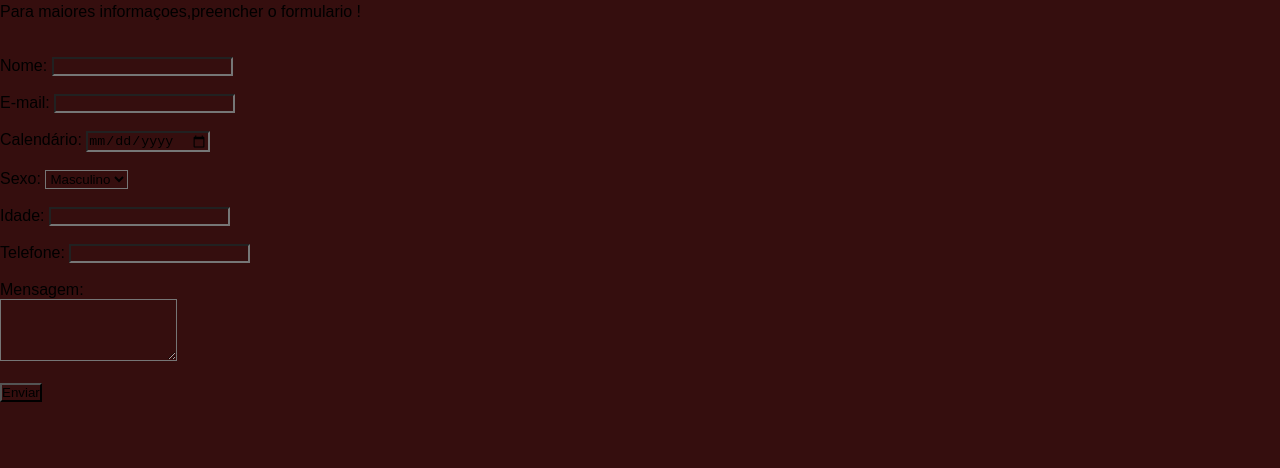
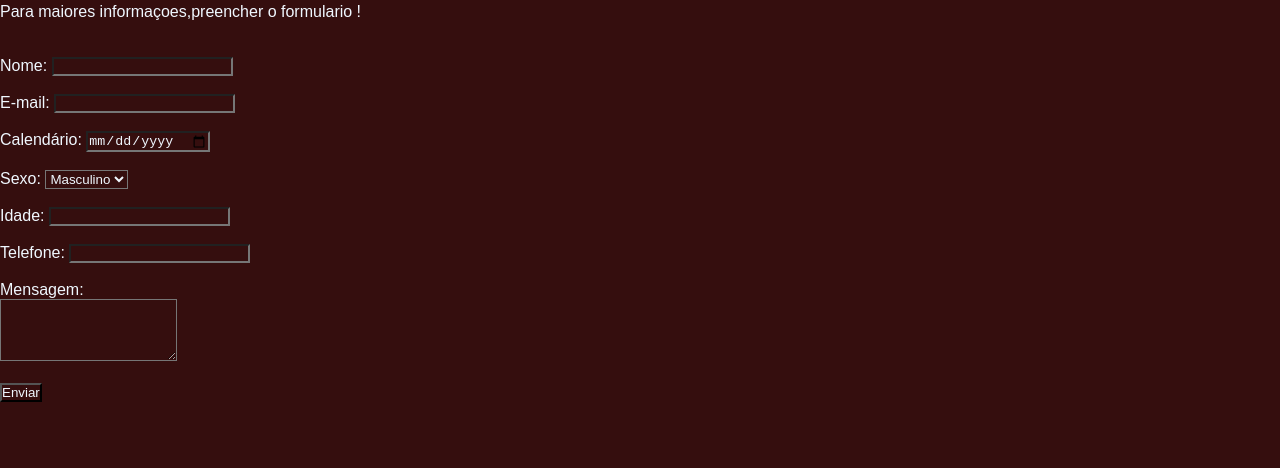
Before and after one commit to Undeadmeph/ProjetoWeb1_sexta13, a plain HTML site: page contato.html in a window 1280 px wide. Shown: the part 178-646 px from the top of the page. Drawn offline with Linux system fonts and the light colour scheme.

Commit message:
fix: Ajustadas as cores da pagina de formulario para brancafix: Ajustadas as cores da pagina de formulario para brancafix: Ajustadas as cores da pagina de formulario para branca

```diff
--- a/contato.html
+++ b/contato.html
@@ -2,7 +2,7 @@
 <html>
 
 <head>
-    <title>Formulário de Contato</title>
+    <title class="whitetext" >Formulário de Contato</title>
 </head>
 <link rel="Stylesheet" href="./Styles.css" />
 
@@ -32,39 +32,39 @@
     </header>
     <br>
     <br>
-    <h1>Formulário de Contato</h1>
+    <h1 class="whitetext">Formulário de Contato</h1>
     <br>
-    <p>Para maiores informaçoes,preencher o formulario !</p>
+    <p class="whitetext">Para maiores informaçoes,preencher o formulario !</p>
     <br>
     <br>
 
     <form action="processar_formulario.php" method="post">
-        <label for="nome">Nome:</label>
-        <input type="text" id="nome" name="nome" required><br><br>
+        <label for="nome" class="whitetext" >Nome:</label>
+        <input type="text"  class="whitetext" id="nome" name="nome" required><br><br>
 
-        <label for="email">E-mail:</label>
-        <input type="email" id="email" name="email" required><br><br>
+        <label for="email" class="whitetext" >E-mail:</label>
+        <input type="email" class="whitetext"  id="email" name="email" required><br><br>
 
-        <label for="calendario">Calendário:</label>
-        <input type="date" id="calendario" name="calendario"><br><br>
+        <label for="calendario" class="whitetext" >Calendário:</label>
+        <input type="date" class="whitetext" id="calendario" name="calendario"><br><br>
 
-        <label for="sexo">Sexo:</label>
-        <select id="sexo" name="sexo">
-            <option value="masculino">Masculino</option>
-            <option value="feminino">Feminino</option>
-            <option value="outro">Outro</option>
+        <label for="sexo" class="whitetext">Sexo:</label>
+        <select id="sexo" class="whitetext" name="sexo">
+            <option value="masculino" class="whitetext" >Masculino</option>
+            <option value="feminino" class="whitetext" >Feminino</option>
+            <option value="outro" class="whitetext">Outro</option>
         </select><br><br>
 
-        <label for="idade">Idade:</label>
-        <input type="number" id="idade" name="idade"><br><br>
+        <label for="idade" class="whitetext" >Idade:</label>
+        <input type="number"  class="whitetext" id="idade" name="idade"><br><br>
 
-        <label for="telefone">Telefone:</label>
-        <input type="tel" id="telefone" name="telefone"><br><br>
+        <label for="telefone" class="whitetext" >Telefone:</label>
+        <input type="tel"  class="whitetext" id="telefone" name="telefone"><br><br>
 
-        <label for="mensagem">Mensagem:</label><br>
-        <textarea id="mensagem" name="mensagem" rows="4" required></textarea><br><br>
+        <label for="mensagem" class="whitetext" >Mensagem:</label><br>
+        <textarea id="mensagem" class="whitetext"  name="mensagem" rows="4" required></textarea><br><br>
 
-        <input type="submit" value="Enviar">
+        <input type="submit" class="whitetext"  value="Enviar">
     </form>
 
     <footer>
```
